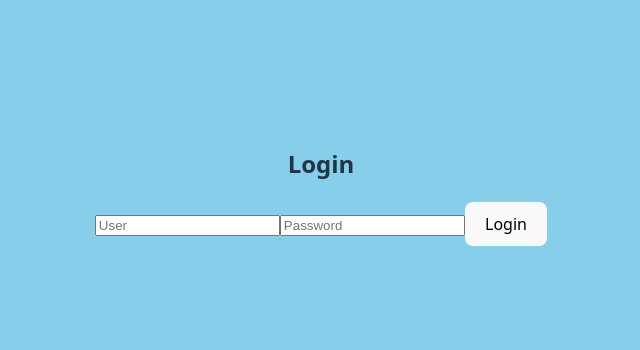
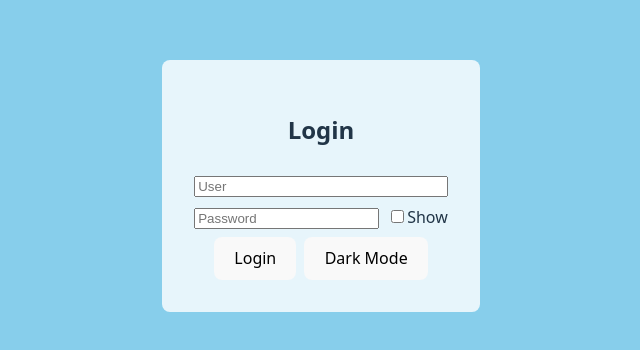
Before and after one commit to sorushikesh/invoice-management-ui, a React (Vite) app: page /invoice/management/login in a window 1280 px wide. Shown: the part 214-564 px from the top of the page, without its empty margins (319-959 px from the left). Built offline with nearby package versions, Linux system fonts and the light colour scheme.

Commit message:
Enhance login page with theme toggle

```diff
--- a/src/index.css
+++ b/src/index.css
@@ -3,9 +3,14 @@
   line-height: 1.5;
   font-weight: 400;
 
+  /* Theme variables */
+  --bg-color: skyblue;
+  --text-color: #213547;
+  --button-bg: #1a1a1a;
+
   color-scheme: light;
-  color: #213547;
-  background-color: skyblue;
+  color: var(--text-color);
+  background-color: var(--bg-color);
 
   font-synthesis: none;
   text-rendering: optimizeLegibility;
@@ -28,6 +33,8 @@ body {
   place-items: center;
   min-width: 320px;
   min-height: 100vh;
+  background-color: var(--bg-color);
+  color: var(--text-color);
 }
 
 h1 {
@@ -42,7 +49,7 @@ button {
   font-size: 1em;
   font-weight: 500;
   font-family: inherit;
-  background-color: #1a1a1a;
+  background-color: var(--button-bg);
   cursor: pointer;
   transition: border-color 0.25s;
 }
@@ -52,6 +59,29 @@ button:hover {
 button:focus,
 button:focus-visible {
   outline: 4px auto -webkit-focus-ring-color;
+}
+
+/* Dark theme */
+body.dark {
+  --bg-color: #1e1e1e;
+  --text-color: #f0f0f0;
+  --button-bg: #333;
+}
+
+/* Login layout */
+.login-container {
+  display: flex;
+  flex-direction: column;
+  gap: 0.5rem;
+  max-width: 300px;
+  margin: auto;
+  padding: 2rem;
+  background-color: rgba(255, 255, 255, 0.8);
+  border-radius: 8px;
+}
+
+body.dark .login-container {
+  background-color: rgba(0, 0, 0, 0.3);
 }
 
 @media (prefers-color-scheme: light) {
--- a/src/pages/Login.tsx
+++ b/src/pages/Login.tsx
@@ -1,4 +1,4 @@
-import { useState, type ChangeEvent } from 'react'
+import { useState, useEffect, type ChangeEvent } from 'react'
 
 type Props = {
   onLogin: (user: string) => void
@@ -7,6 +7,12 @@ type Props = {
 export default function Login({ onLogin }: Props) {
   const [username, setUsername] = useState('')
   const [password, setPassword] = useState('')
+  const [showPassword, setShowPassword] = useState(false)
+  const [dark, setDark] = useState(false)
+
+  useEffect(() => {
+    document.body.classList.toggle('dark', dark)
+  }, [dark])
 
   const submit = () => {
     if (username) {
@@ -17,7 +23,7 @@ export default function Login({ onLogin }: Props) {
   }
 
   return (
-    <div>
+    <div className="login-container">
       <h2>Login</h2>
       <input
         placeholder="User"
@@ -26,15 +32,32 @@ export default function Login({ onLogin }: Props) {
           setUsername(e.target.value)
         }
       />
+      <div>
         <input
           placeholder="Password"
-        type="password"
+          type={showPassword ? 'text' : 'password'}
           value={password}
           onChange={(e: ChangeEvent<HTMLInputElement>) =>
             setPassword(e.target.value)
           }
         />
-      <button onClick={submit}>Login</button>
+        <label style={{ marginLeft: '0.5rem' }}>
+          <input
+            type="checkbox"
+            checked={showPassword}
+            onChange={() => setShowPassword(!showPassword)}
+          />
+          Show
+        </label>
+      </div>
+      <div>
+        <button onClick={submit} style={{ marginRight: '0.5rem' }}>
+          Login
+        </button>
+        <button type="button" onClick={() => setDark(!dark)}>
+          {dark ? 'Light' : 'Dark'} Mode
+        </button>
+      </div>
     </div>
   )
 }
```
Lines whose indentation alone changed are shown as unchanged.
